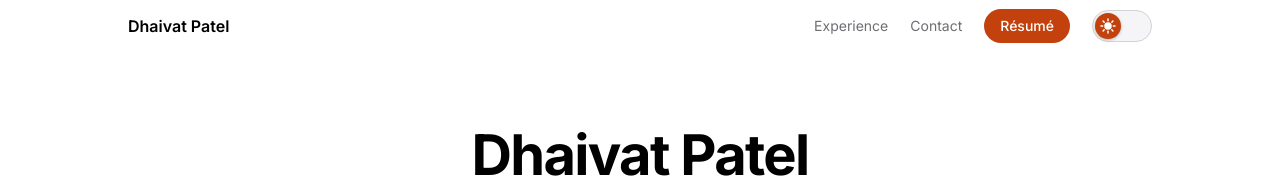
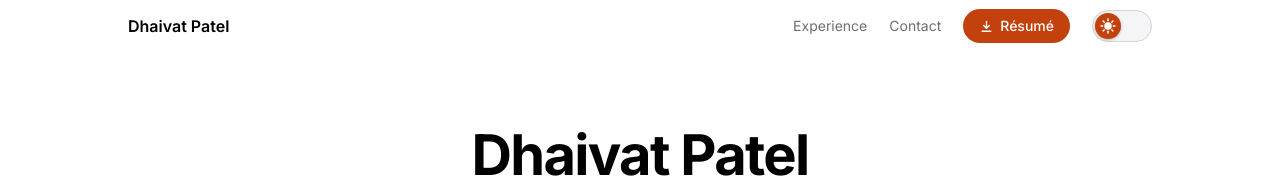
Before and after one commit to Dhaivat717/personal_portfolio, an Astro site: page / in a window 1280 px wide. Shown: the top 178 px of the page. Built offline with nearby package versions, Linux system fonts and the light colour scheme; Astro itself is replaced by a stand-in of ours.

Commit message:
Show a download icon on the Résumé button (#22)
The button downloads a PDF rather than opening a page; the icon and a
tooltip say so before the click.

Co-Authored-By: Claude Opus 5.5 <noreply@anthropic.com>

```diff
--- a/src/components/Nav.astro
+++ b/src/components/Nav.astro
@@ -36,7 +36,12 @@ const resumeDownloadName = `${site.name.replaceAll(" ", "-")}-Resume.pdf`;
           ))
         }
       </ul>
-      <a class="resume" href="/resume.pdf" download={resumeDownloadName}>Résumé</a>
+      <a class="resume" href="/resume.pdf" download={resumeDownloadName} title="Download résumé (PDF)">
+        <svg viewBox="0 0 24 24" aria-hidden="true" focusable="false" data-download-icon>
+          <path d="M12 4v11m0 0-4.5-4.5M12 15l4.5-4.5M5 19.5h14"></path>
+        </svg>
+        Résumé
+      </a>
     </div>
     <ThemeToggle />
   </nav>
@@ -128,6 +133,7 @@ const resumeDownloadName = `${site.name.replaceAll(" ", "-")}-Resume.pdf`;
   .resume {
     display: inline-flex;
     align-items: center;
+    gap: 6px;
     padding: 6px 16px;
     border-radius: 980px;
     background: var(--accent);
@@ -139,6 +145,15 @@ const resumeDownloadName = `${site.name.replaceAll(" ", "-")}-Resume.pdf`;
   }
   .resume:active {
     transform: scale(0.97);
+  }
+  .resume svg {
+    width: 15px;
+    height: 15px;
+    fill: none;
+    stroke: currentColor;
+    stroke-width: 2.2;
+    stroke-linecap: round;
+    stroke-linejoin: round;
   }
 
   .menu {
```
Also changed, not shown: tests/site/nav.spec.ts (+5 -1 lines).
